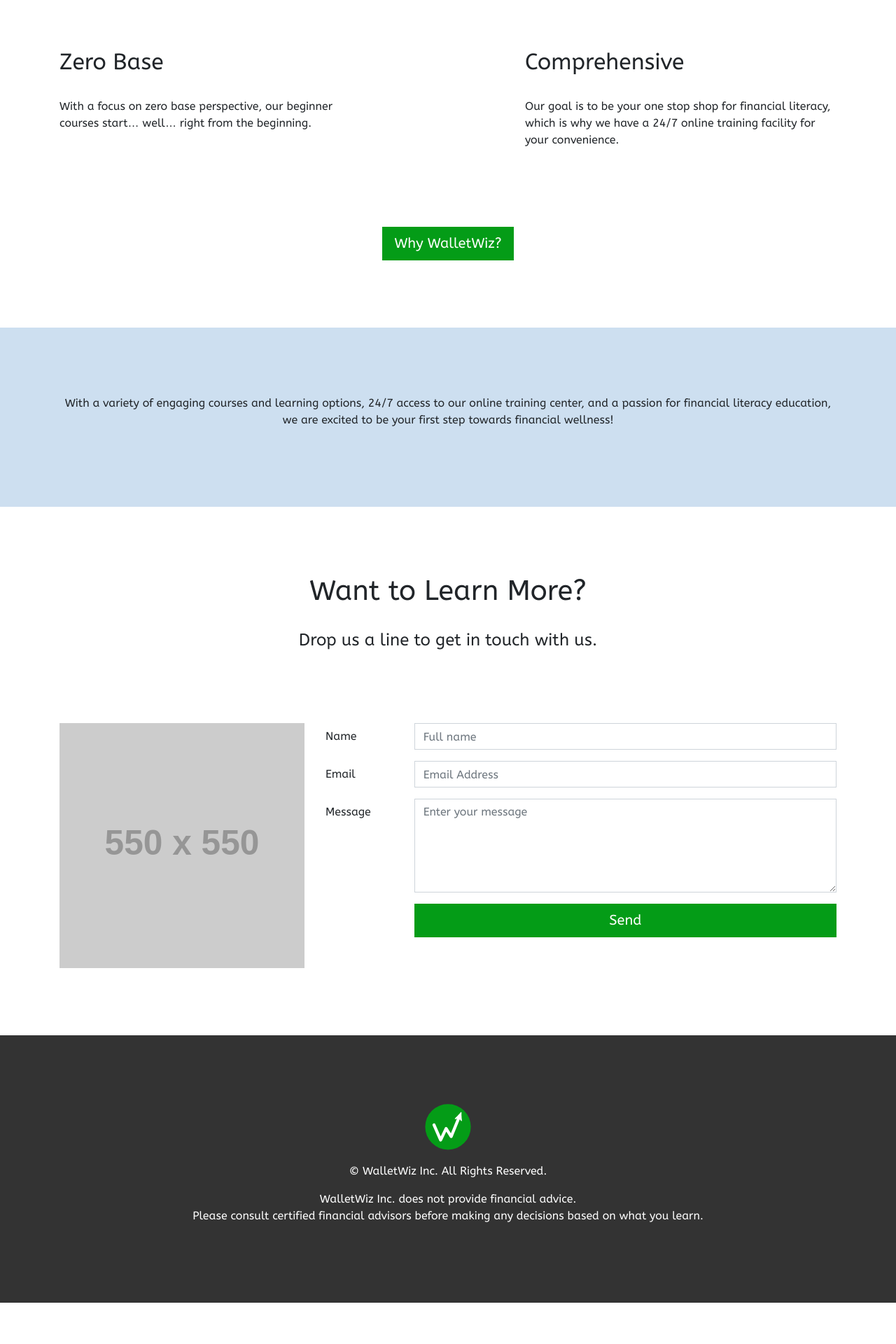
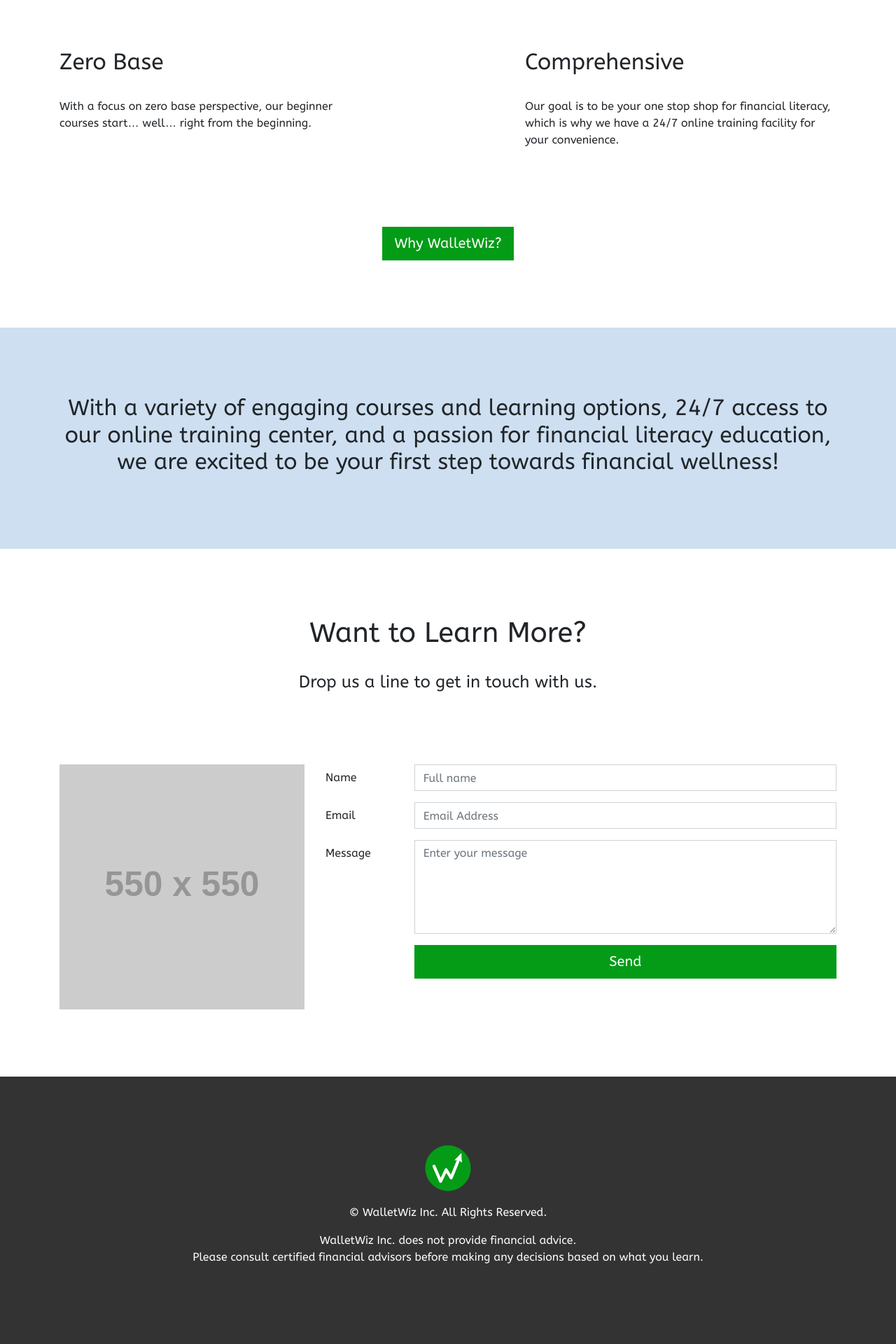
Before and after one commit to walletwiz/website, a Jekyll site: the page built from index.html, in a window 1280 px wide. Shown: the part 2110-4030 px from the top of the page at 70% size. Built offline with Jekyll 4.4.1, drawn with Linux system fonts in a browser that asks for light colours; before the commit the page ends 3971 px from its top, so only the background shows below that.

Commit message:
fixed closing text being wrong size

```diff
--- a/index.html
+++ b/index.html
@@ -81,7 +81,7 @@
     <div class="container">
         <div class="row pt-6 pb-6 text-center">
             <div class="col">
-                <p class="h2z">
+                <p class="h2">
                     With a variety of engaging courses and learning options, 24/7 access to our online training center, and a passion for financial literacy education, we are excited to be your first step towards financial wellness!
                 </p>
             </div>
```
